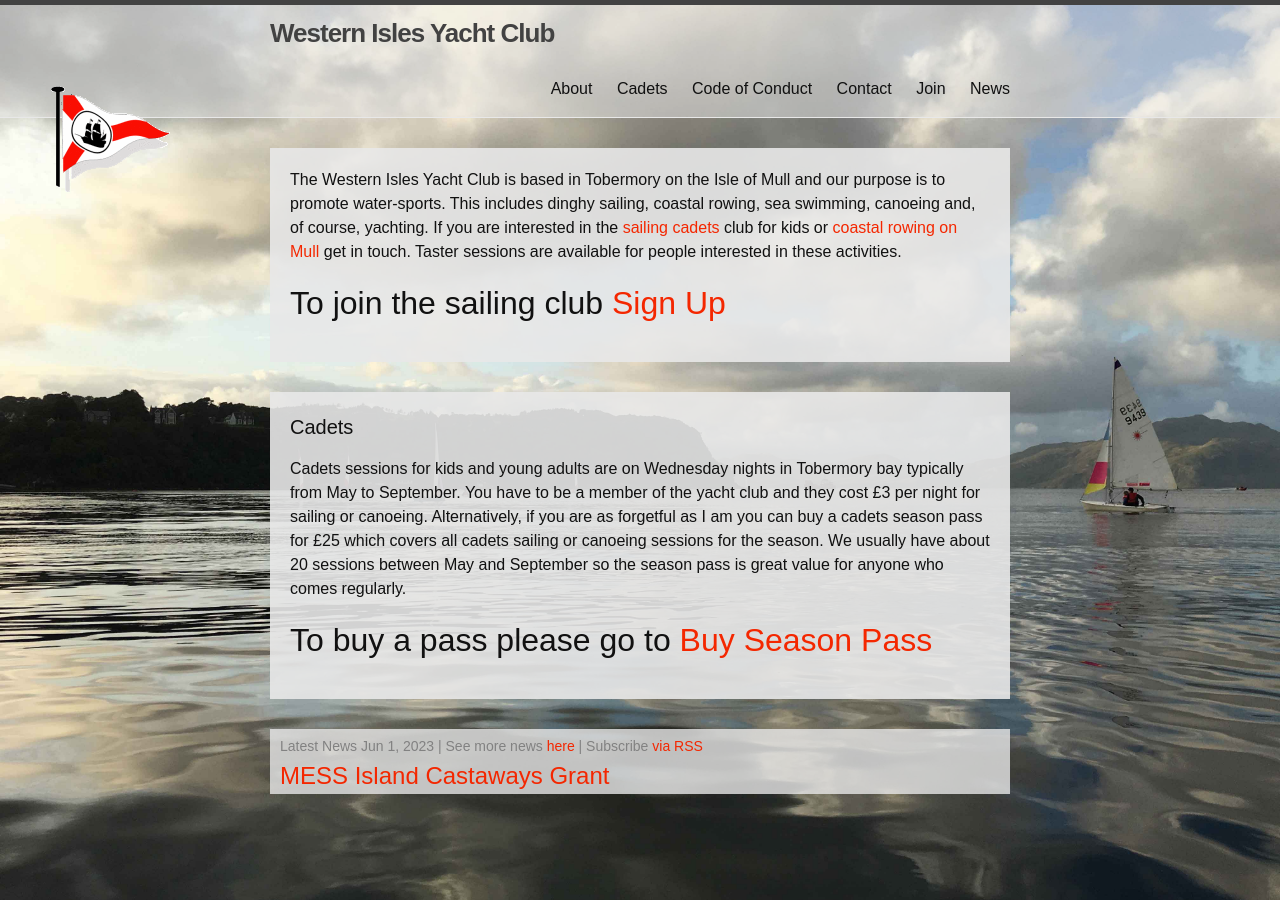
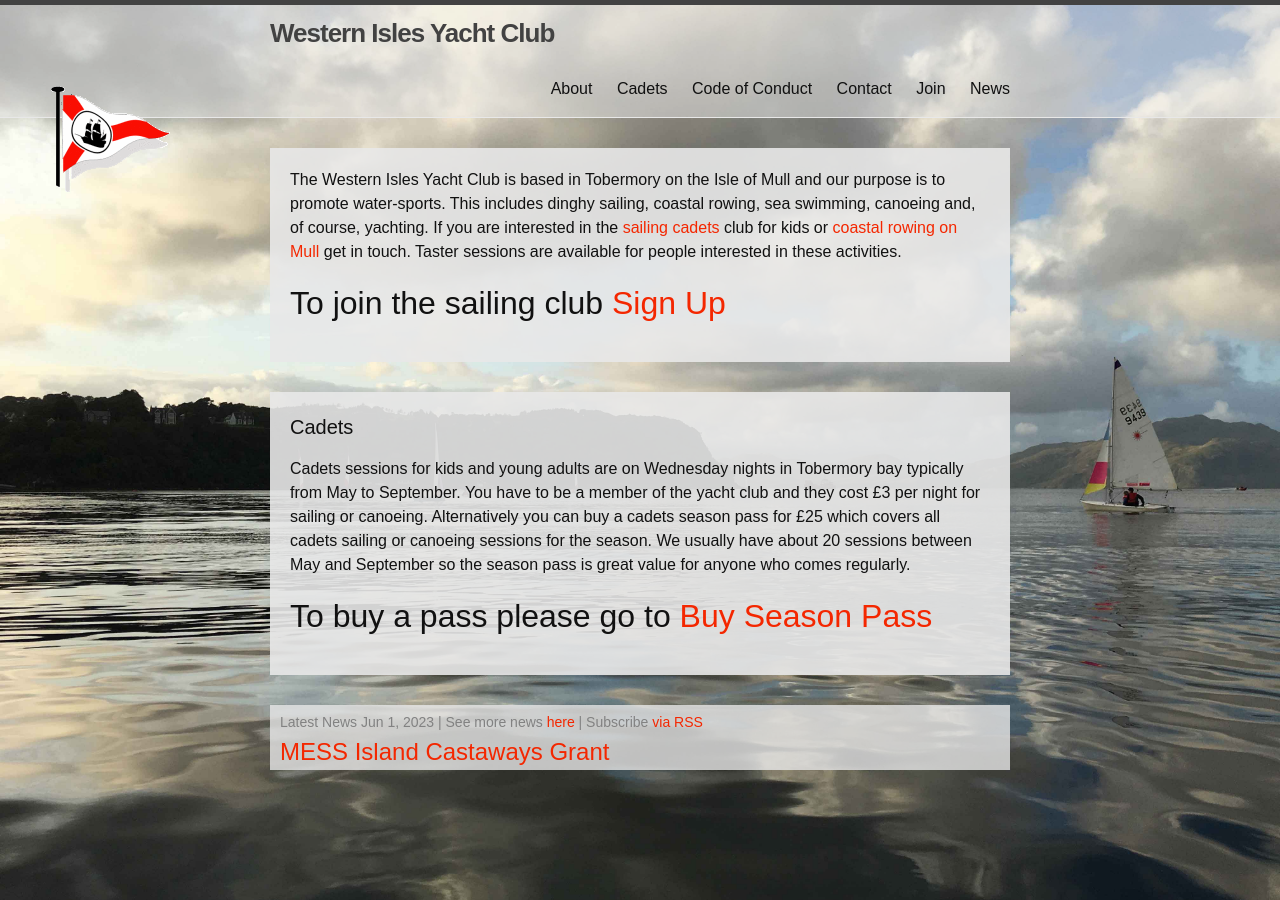
Before and after one commit to wiyc/wiyc.github.io, a Jekyll site: the page built from index.html, in a window 1280 px wide. Built offline with Jekyll 4.4.1, drawn with Linux system fonts in a browser that asks for light colours.

Commit message:
Update index.html

```diff
--- a/index.html
+++ b/index.html
@@ -11,7 +11,7 @@ layout: default
 <!--   <h1 class="post-content">Cadets</h1> -->
   <div class="post-content">
     <h4>Cadets</h4>
- <p>Cadets sessions for kids and young adults are on Wednesday nights in Tobermory bay typically from May to September. You have to be a member of the yacht club and they cost £3 per night for sailing or canoeing. Alternatively, if you are as forgetful as I am you can buy a cadets season pass for £25 which covers all cadets sailing or canoeing sessions for the season. We usually have about 20 sessions between May and September so the season pass is great value for anyone who comes regularly.</p>
+ <p>Cadets sessions for kids and young adults are on Wednesday nights in Tobermory bay typically from May to September. You have to be a member of the yacht club and they cost £3 per night for sailing or canoeing. Alternatively you can buy a cadets season pass for £25 which covers all cadets sailing or canoeing sessions for the season. We usually have about 20 sessions between May and September so the season pass is great value for anyone who comes regularly.</p>
 
   <h2>To buy a pass please go to <a href="https://webcollect.org.uk/wiyc/event/full-season-2023-cadets">Buy Season Pass</a></h2>
   </div>
```
